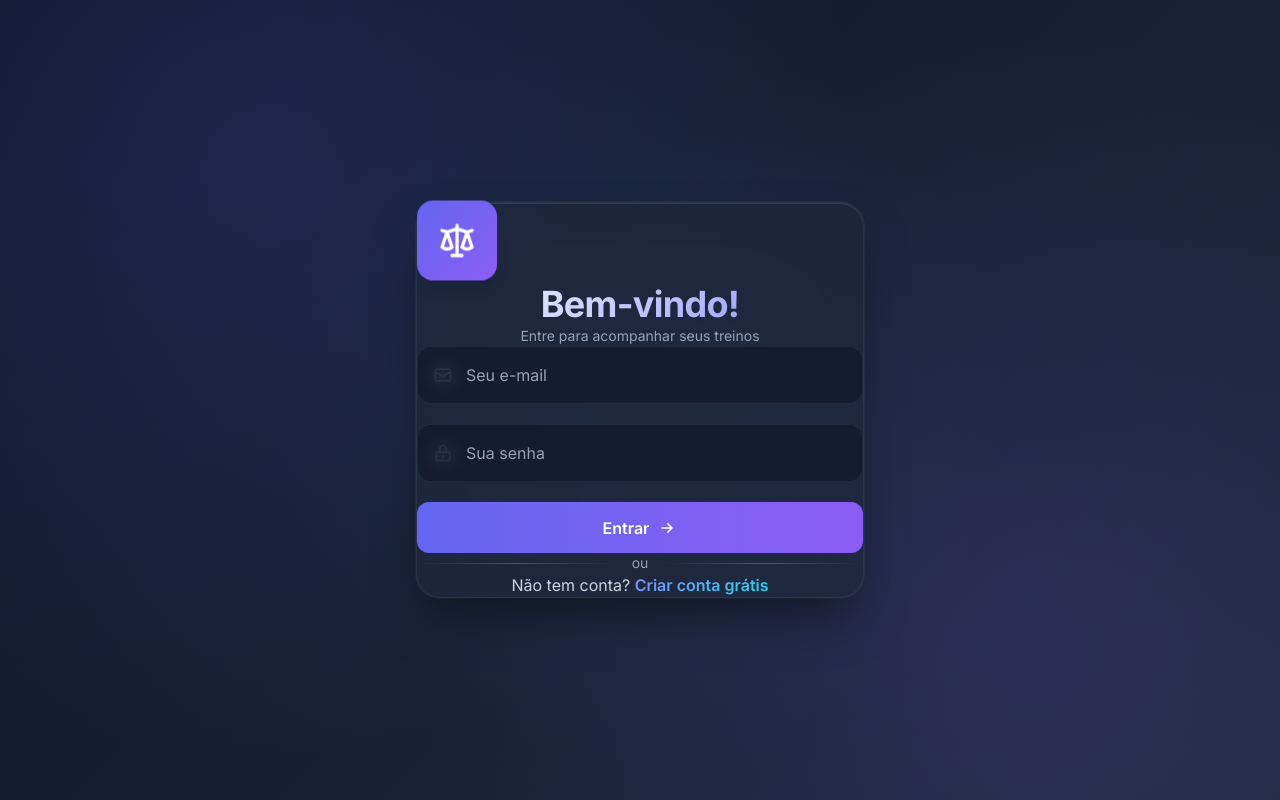
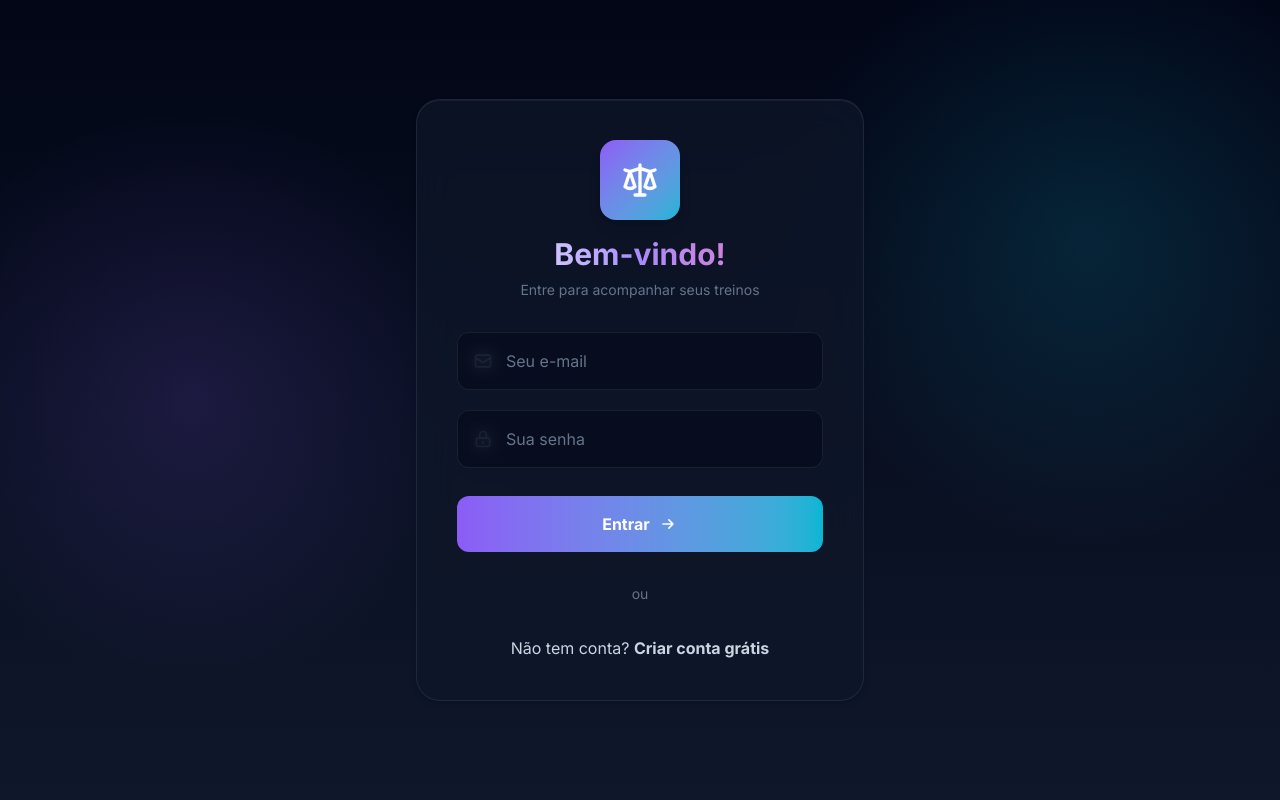
Before and after one commit to otvkatibe/workout-tracker-client, a React (Vite) app: page /login in a window 1280 px wide. Built offline with nearby package versions, Linux system fonts and the light colour scheme.

Commit message:
feat(ui): premium visual overhaul and cleanup

```diff
--- a/package.json
+++ b/package.json
@@ -1,7 +1,7 @@
 {
   "name": "crud-frontend",
   "private": true,
-  "version": "1.0.2",
+  "version": "1.0.3",
   "type": "module",
   "scripts": {
     "dev": "vite",
--- a/src/index.css
+++ b/src/index.css
@@ -1,132 +1,133 @@
 @import "tailwindcss";
 
-/* Tema customizado premium para workout-tracker */
 @theme {
-  /* Cores principais - mais vibrantes */
-  --color-primary: #6366f1;
-  --color-primary-hover: #4f46e5;
-  --color-primary-light: #818cf8;
-  --color-primary-glow: rgba(99, 102, 241, 0.4);
-  --color-secondary: #8b5cf6;
-  --color-accent: #22d3ee;
+  --color-primary: #8b5cf6;
+  --color-primary-hover: #7c3aed;
+  --color-primary-light: #a78bfa;
+
+  --color-secondary: #06b6d4;
+  --color-accent: #f472b6;
+
   --color-success: #10b981;
   --color-warning: #f59e0b;
   --color-danger: #ef4444;
-  --color-danger-hover: #dc2626;
 
-  /* Backgrounds */
-  --color-dark: #0f172a;
-  --color-dark-light: #1e293b;
-  --color-dark-lighter: #334155;
-  --color-glass: rgba(30, 41, 59, 0.7);
-  --color-glass-border: rgba(148, 163, 184, 0.1);
+  --color-dark: #020617;
+  --color-dark-card: rgba(15, 23, 42, 0.6);
+  --color-glass: rgba(15, 23, 42, 0.7);
+  --color-glass-strong: rgba(2, 6, 23, 0.85);
 
-  /* Text */
-  --color-text-primary: #f8fafc;
+  --color-glass-border: rgba(255, 255, 255, 0.08);
+  --color-glass-border-hover: rgba(255, 255, 255, 0.15);
+
+  --color-text-main: #f8fafc;
   --color-text-secondary: #cbd5e1;
-  --color-text-muted: #94a3b8;
-
-  /* Border */
-  --color-border: #475569;
+  --color-text-muted: #64748b;
 }
 
-/* Base styles */
-* {
-  margin: 0;
-  padding: 0;
-  box-sizing: border-box;
-}
-
-html {
-  scroll-behavior: smooth;
+:root {
+  color-scheme: dark;
 }
 
 body {
+  margin: 0;
   min-height: 100vh;
-  font-family: 'Inter', system-ui, -apple-system, sans-serif;
-  color: var(--color-text-primary);
-  background:
-    radial-gradient(circle at 20% 20%, rgba(99, 102, 241, 0.15) 0%, transparent 50%),
-    radial-gradient(circle at 80% 80%, rgba(139, 92, 246, 0.15) 0%, transparent 50%),
-    radial-gradient(circle at 50% 50%, rgba(34, 211, 238, 0.05) 0%, transparent 50%),
-    linear-gradient(135deg, #0f172a 0%, #1e293b 100%);
+  font-family: 'Outfit', 'Inter', system-ui, -apple-system, sans-serif;
+  color: var(--color-text-main);
+  background-color: var(--color-dark);
+  background-image:
+    radial-gradient(circle at 15% 50%, rgba(139, 92, 246, 0.15), transparent 25%),
+    radial-gradient(circle at 85% 30%, rgba(6, 182, 212, 0.15), transparent 25%),
+    linear-gradient(to bottom, #020617, #0f172a);
   background-attachment: fixed;
   -webkit-font-smoothing: antialiased;
-  -moz-osx-font-smoothing: grayscale;
 }
 
 #root {
+  isolation: isolate;
   min-height: 100vh;
-  width: 100%;
-  display: flex;
-  align-items: center;
-  justify-content: center;
 }
 
-/* Links */
-a {
-  color: var(--color-primary-light);
-  font-weight: 600;
-  text-decoration: none;
-  transition: all 0.3s;
-  background: linear-gradient(135deg, var(--color-primary-light), var(--color-accent));
-  -webkit-background-clip: text;
-  -webkit-text-fill-color: transparent;
-  background-clip: text;
+.glass-card {
+  background: var(--color-glass);
+  backdrop-filter: blur(20px);
+  -webkit-backdrop-filter: blur(20px);
+  border: 1px solid var(--color-glass-border);
+  box-shadow:
+    0 4px 6px -1px rgba(0, 0, 0, 0.1),
+    0 2px 4px -1px rgba(0, 0, 0, 0.06),
+    inset 0 1px 0 rgba(255, 255, 255, 0.05);
+  border-radius: 1.5rem;
+  transition: transform 0.3s ease, box-shadow 0.3s ease, border-color 0.3s ease;
 }
 
-a:hover {
-  filter: brightness(1.2);
+.glass-card:hover {
+  border-color: var(--color-glass-border-hover);
+  box-shadow:
+    0 20px 25px -5px rgba(0, 0, 0, 0.2),
+    0 10px 10px -5px rgba(0, 0, 0, 0.1),
+    inset 0 1px 0 rgba(255, 255, 255, 0.08);
 }
 
-/* Typography */
-h1,
-h2,
-h3,
-h4,
-h5,
-h6 {
-  font-weight: 800;
-  line-height: 1.2;
-  letter-spacing: -0.02em;
-}
-
-h1 {
-  font-size: 2.75rem;
-  background: linear-gradient(135deg, #fff 0%, var(--color-primary-light) 50%, var(--color-accent) 100%);
-  -webkit-background-clip: text;
-  -webkit-text-fill-color: transparent;
-  background-clip: text;
-}
-
-h2 {
-  font-size: 2.25rem;
+.text-gradient {
   background: linear-gradient(135deg, #fff 0%, var(--color-primary-light) 100%);
   -webkit-background-clip: text;
   -webkit-text-fill-color: transparent;
   background-clip: text;
 }
 
-h3 {
-  font-size: 1.25rem;
-  color: var(--color-text-primary);
+.text-gradient-primary {
+  background: linear-gradient(135deg, var(--color-primary-light) 0%, var(--color-secondary) 100%);
+  -webkit-background-clip: text;
+  -webkit-text-fill-color: transparent;
+  background-clip: text;
 }
 
-/* Buttons */
-button {
-  padding: 0.85rem 1.5rem;
-  font-size: 1rem;
+.input-field {
+  width: 100%;
+  padding: 1rem 1.25rem;
+  background: rgba(2, 6, 23, 0.5);
+  border: 1px solid var(--color-glass-border);
+  border-radius: 1rem;
+  color: var(--color-text-main);
+  font-size: 0.95rem;
+  transition: all 0.2s cubic-bezier(0.4, 0, 0.2, 1);
+}
+
+.input-field:focus {
+  outline: none;
+  background: rgba(2, 6, 23, 0.8);
+  border-color: var(--color-primary);
+  box-shadow: 0 0 0 4px rgba(139, 92, 246, 0.15);
+  transform: translateY(-1px);
+}
+
+.input-field::placeholder {
+  color: var(--color-text-muted);
+}
+
+.input-error {
+  border-color: var(--color-danger);
+  box-shadow: 0 0 0 1px var(--color-danger);
+}
+
+.btn {
+  display: inline-flex;
+  align-items: center;
+  justify-content: center;
+  padding: 0.875rem 1.5rem;
+  border-radius: 1rem;
   font-weight: 600;
+  font-size: 0.95rem;
+  letter-spacing: 0.01em;
+  transition: all 0.3s cubic-bezier(0.4, 0, 0.2, 1);
+  cursor: pointer;
   border: none;
-  border-radius: 0.75rem;
-  cursor: pointer;
-  transition: all 0.3s cubic-bezier(0.4, 0, 0.2, 1);
-  font-family: inherit;
   position: relative;
   overflow: hidden;
 }
 
-button::before {
+.btn::after {
   content: '';
   position: absolute;
   top: 0;
@@ -135,87 +136,63 @@ button::before {
   height: 100%;
   background: linear-gradient(90deg, transparent, rgba(255, 255, 255, 0.2), transparent);
   transition: 0.5s;
+  pointer-events: none;
 }
 
-button:hover::before {
+.btn:hover::after {
   left: 100%;
 }
 
-button:disabled {
-  opacity: 0.5;
-  cursor: not-allowed;
+.btn-primary {
+  background: linear-gradient(135deg, var(--color-primary) 0%, var(--color-primary-hover) 100%);
+  color: white;
+  box-shadow: 0 4px 12px rgba(139, 92, 246, 0.3);
 }
 
-button:disabled::before {
-  display: none;
+.btn-primary:hover {
+  transform: translateY(-2px);
+  box-shadow: 0 8px 20px rgba(139, 92, 246, 0.4);
 }
 
-/* Inputs */
-input,
-select,
-textarea {
-  width: 100%;
-  padding: 1rem 1rem 1rem 3rem;
-  font-size: 1rem;
+.btn-secondary {
+  background: rgba(255, 255, 255, 0.05);
   border: 1px solid var(--color-glass-border);
-  border-radius: 0.875rem;
-  background: rgba(15, 23, 42, 0.6);
-  color: var(--color-text-primary);
-  transition: all 0.3s;
-  font-family: inherit;
-  backdrop-filter: blur(8px);
+  color: var(--color-text-secondary);
 }
 
-input:focus,
-select:focus,
-textarea:focus {
-  outline: none;
-  border-color: var(--color-primary);
-  background: rgba(15, 23, 42, 0.8);
-  box-shadow:
-    0 0 0 4px var(--color-primary-glow),
-    0 4px 20px rgba(99, 102, 241, 0.2);
-  transform: translateY(-2px);
+.btn-secondary:hover {
+  background: rgba(255, 255, 255, 0.1);
+  color: white;
+  border-color: var(--color-glass-border-hover);
 }
 
-input::placeholder {
+.btn-ghost {
+  background: transparent;
   color: var(--color-text-muted);
 }
 
-input[type="date"] {
-  color-scheme: dark;
-  padding-left: 1rem;
+.btn-ghost:hover {
+  background: rgba(255, 255, 255, 0.05);
+  color: var(--color-text-main);
 }
 
-textarea {
-  padding-left: 1rem;
-  resize: vertical;
-  min-height: 80px;
+.btn-danger {
+  background: rgba(239, 68, 68, 0.1);
+  color: #fca5a5;
+  border: 1px solid rgba(239, 68, 68, 0.2);
 }
 
-/* Form */
-form {
-  width: 100%;
-  display: flex;
-  flex-direction: column;
-  gap: 1.25rem;
+.btn-danger:hover {
+  background: var(--color-danger);
+  color: white;
+  border-color: var(--color-danger);
+  box-shadow: 0 4px 12px rgba(239, 68, 68, 0.3);
 }
 
-/* Custom animations */
-@keyframes fade-in {
+@keyframes fadeIn {
   from {
     opacity: 0;
-  }
-
-  to {
-    opacity: 1;
-  }
-}
-
-@keyframes slide-up {
-  from {
-    opacity: 0;
-    transform: translateY(40px);
+    transform: translateY(10px);
   }
 
   to {
@@ -224,106 +201,23 @@ form {
   }
 }
 
-@keyframes fade-scale {
-  from {
-    opacity: 0;
-    transform: scale(0.95);
-  }
-
-  to {
-    opacity: 1;
-    transform: scale(1);
-  }
+.animate-fade-in {
+  animation: fadeIn 0.5s ease-out forwards;
 }
 
-@keyframes spin {
-  from {
-    transform: rotate(0deg);
-  }
-
-  to {
-    transform: rotate(360deg);
-  }
+::-webkit-scrollbar {
+  width: 8px;
 }
 
-@keyframes pulse-glow {
-
-  0%,
-  100% {
-    box-shadow: 0 0 20px var(--color-primary-glow);
-  }
-
-  50% {
-    box-shadow: 0 0 40px var(--color-primary-glow), 0 0 60px rgba(139, 92, 246, 0.3);
-  }
+::-webkit-scrollbar-track {
+  background: transparent;
 }
 
-@keyframes float {
-
-  0%,
-  100% {
-    transform: translateY(0);
-  }
-
-  50% {
-    transform: translateY(-10px);
-  }
+::-webkit-scrollbar-thumb {
+  background: var(--color-dark-lighter);
+  border-radius: 4px;
 }
 
-/* Spinner */
-.spinner {
-  width: 50px;
-  height: 50px;
-  border: 3px solid var(--color-glass-border);
-  border-top: 3px solid var(--color-primary);
-  border-right: 3px solid var(--color-accent);
-  border-radius: 50%;
-  animation: spin 1s linear infinite;
-  margin: 0 auto 1rem;
+::-webkit-scrollbar-thumb:hover {
+  background: var(--color-text-muted);
 }
-
-/* Error text */
-.error,
-.danger {
-  color: var(--color-danger) !important;
-}
-
-.error-message {
-  display: block;
-  color: var(--color-danger);
-  font-size: 0.85rem;
-  margin-top: 0.5rem;
-  font-weight: 500;
-  animation: fade-in 0.3s ease;
-  padding-left: 0.5rem;
-}
-
-/* Glass card effect */
-.glass-card {
-  background: var(--color-glass);
-  backdrop-filter: blur(20px);
-  -webkit-backdrop-filter: blur(20px);
-  border: 1px solid var(--color-glass-border);
-  border-radius: 1.5rem;
-  box-shadow:
-    0 25px 50px -12px rgba(0, 0, 0, 0.5),
-    0 0 0 1px rgba(255, 255, 255, 0.05),
-    inset 0 1px 0 rgba(255, 255, 255, 0.1);
-}
-
-/* Responsive */
-@media (max-width: 768px) {
-  h1 {
-    font-size: 2rem;
-  }
-
-  h2 {
-    font-size: 1.75rem;
-  }
-
-  input,
-  select,
-  textarea {
-    padding: 0.85rem 0.85rem 0.85rem 2.75rem;
-  }
-}
--- a/src/pages/Login.jsx
+++ b/src/pages/Login.jsx
@@ -85,7 +85,6 @@ export default function Login() {
     return (
         <div className="min-h-screen w-full flex items-center justify-center p-6">
             <div className="w-full max-w-md glass-card p-10 animate-[slide-up_0.6s_ease-out]">
-                {/* Logo/Icon */}
                 <div className="text-center mb-8">
                     <div className="w-20 h-20 mx-auto mb-4 rounded-2xl bg-gradient-to-br from-primary to-secondary flex items-center justify-center shadow-lg animate-[float_3s_ease-in-out_infinite]">
                         <svg className="w-10 h-10 text-white" fill="none" stroke="currentColor" viewBox="0 0 24 24">
@@ -101,7 +100,6 @@ export default function Login() {
                 </div>
 
                 <form onSubmit={handleSubmit} className="space-y-5">
-                    {/* Email field */}
                     <div className="relative group">
                         <div className="absolute left-4 top-1/2 -translate-y-1/2 text-text-muted group-focus-within:text-primary transition-colors">
                             <svg className="w-5 h-5" fill="none" stroke="currentColor" viewBox="0 0 24 24">
@@ -129,7 +127,6 @@ export default function Login() {
                         )}
                     </div>
 
-                    {/* Password field */}
                     <div className="relative group">
                         <div className="absolute left-4 top-1/2 -translate-y-1/2 text-text-muted group-focus-within:text-primary transition-colors">
                             <svg className="w-5 h-5" fill="none" stroke="currentColor" viewBox="0 0 24 24">
@@ -157,7 +154,6 @@ export default function Login() {
                         )}
                     </div>
 
-                    {/* Submit button */}
                     <button
                         type="submit"
                         disabled={saving}
@@ -179,14 +175,12 @@ export default function Login() {
                     </button>
                 </form>
 
-                {/* Divider */}
                 <div className="flex items-center gap-4 my-8">
                     <div className="flex-1 h-px bg-gradient-to-r from-transparent via-border to-transparent" />
                     <span className="text-text-muted text-sm">ou</span>
                     <div className="flex-1 h-px bg-gradient-to-r from-transparent via-border to-transparent" />
                 </div>
 
-                {/* Register link */}
                 <p className="text-center text-text-secondary">
                     Não tem conta?{" "}
                     <Link
```
Also changed, not shown: src/pages/Register.jsx (+0 -7 lines), src/pages/Workouts.jsx (+77 -60 lines).
